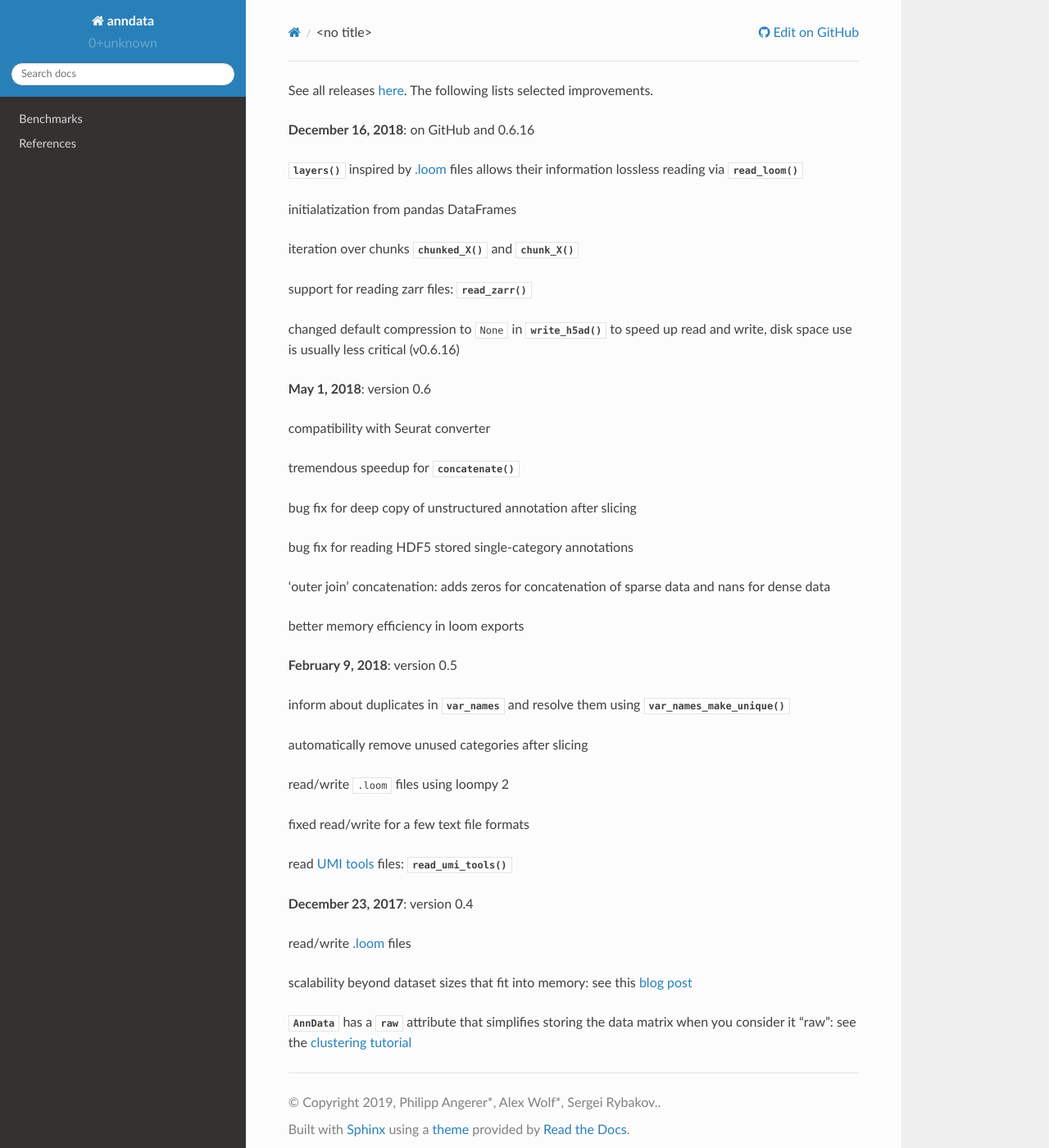
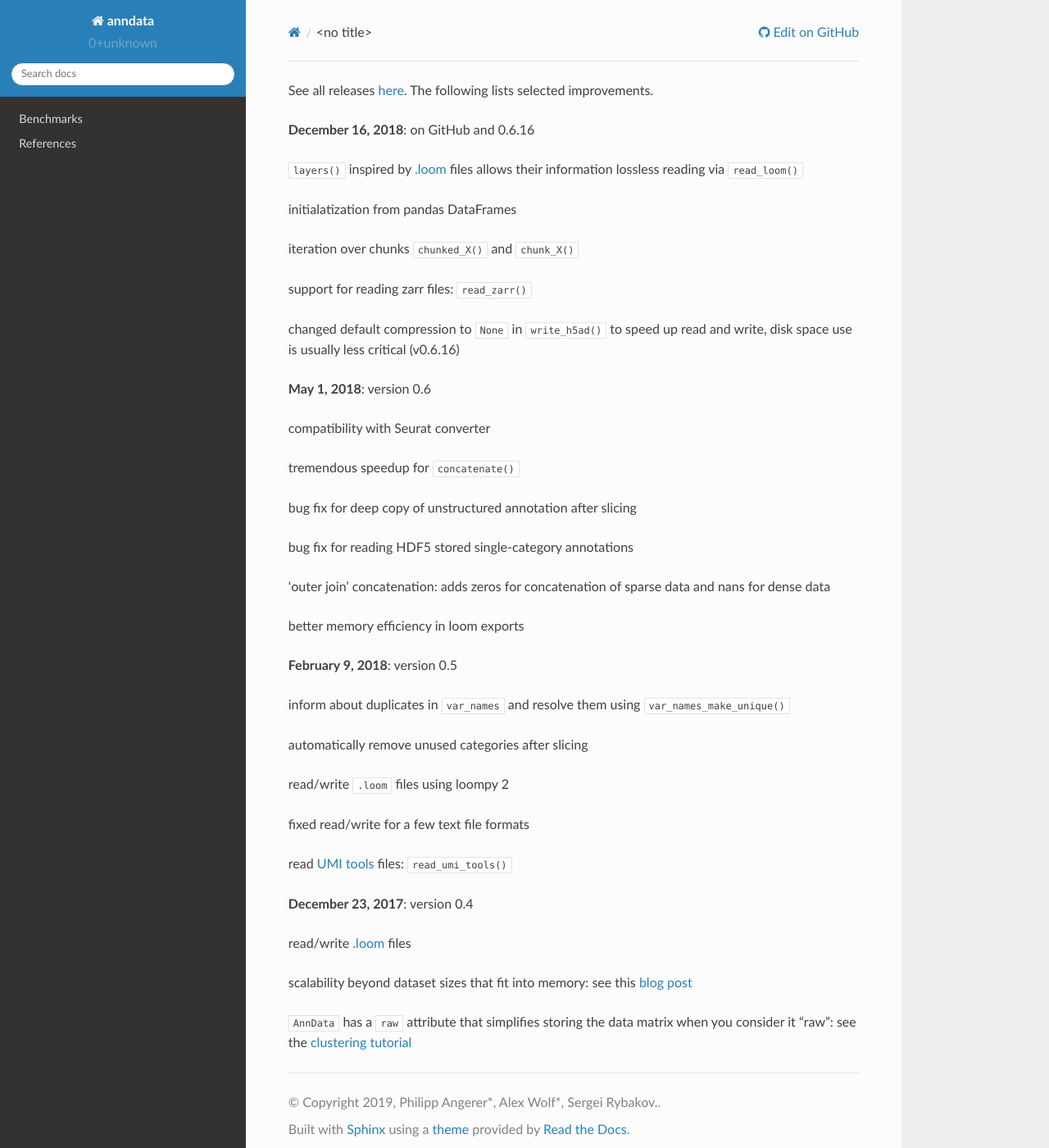
Before and after one commit to scverse/anndata, a Sphinx documentation site: the page built from docs/release_notes.rst, in a window 1280 px wide and 1400 px high. Shown: the whole window at 82% size. Built offline with Sphinx 7.4.7 and the Read the Docs theme 2.0.0, drawn with Linux system fonts in a browser that asks for light colours.

Commit message:
Tweak styles of unlinked xrefs

```diff
--- a/docs/_static/css/custom.css
+++ b/docs/_static/css/custom.css
@@ -1,13 +1,20 @@
-.rst-content dl:not(.docutils) tt.xref, .rst-content dl:not(.docutils) code.xref {
-    font-weight: bold;  /* restore bold for hyperref literals */
+.rst-content tt.literal,
+.rst-content code.literal {
+    /* Dark gray instead of red for literals */
+    color: #404040;
 }
 
-.rst-content dl:not(.docutils) tt, .rst-content dl:not(.docutils) code {
-    font-weight: normal;  /* ovewrite bold for default literals */
+.rst-content tt:not(.xref),
+.rst-content code:not(.xref),
+.rst-content *:not(a) > tt.xref,
+.rst-content *:not(a) > code.xref {
+    /* slim font weight for non-link literals */
+    font-weight: normal;
 }
 
-.rst-content dl:not(.docutils) dl dt {
+.rst-content dl:not(.docutils) dl > dt {
     /* mimick numpydoc’s blockquote style */
+    /* TODO: once scanpydoc adds classes, also change return types */
     font-weight: normal;
     background: none transparent;
     border-left: none;
@@ -15,7 +22,3 @@
     padding: 3px 0 0;
     font-size: 111.11%;
 }
-
-.rst-content tt.literal, .rst-content tt.literal, .rst-content code.literal {
-    color: #404040;
-}
```
